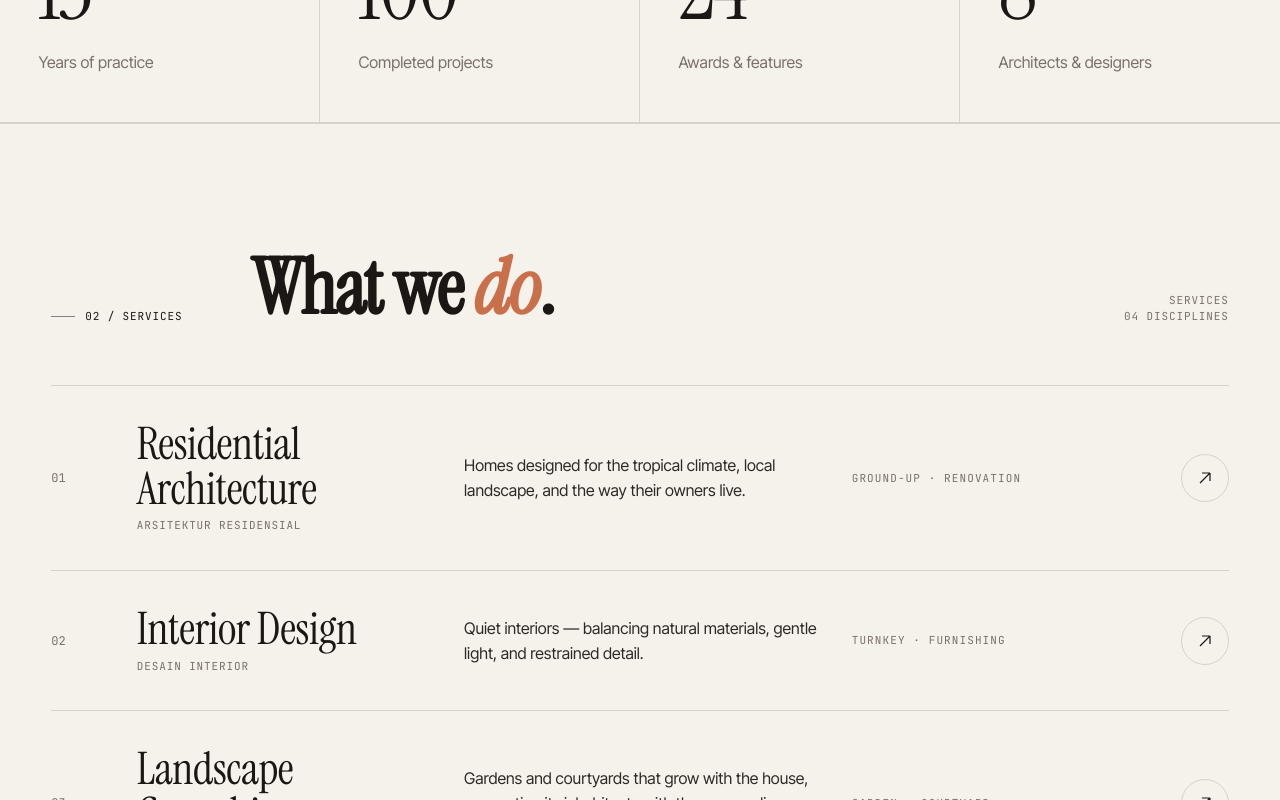
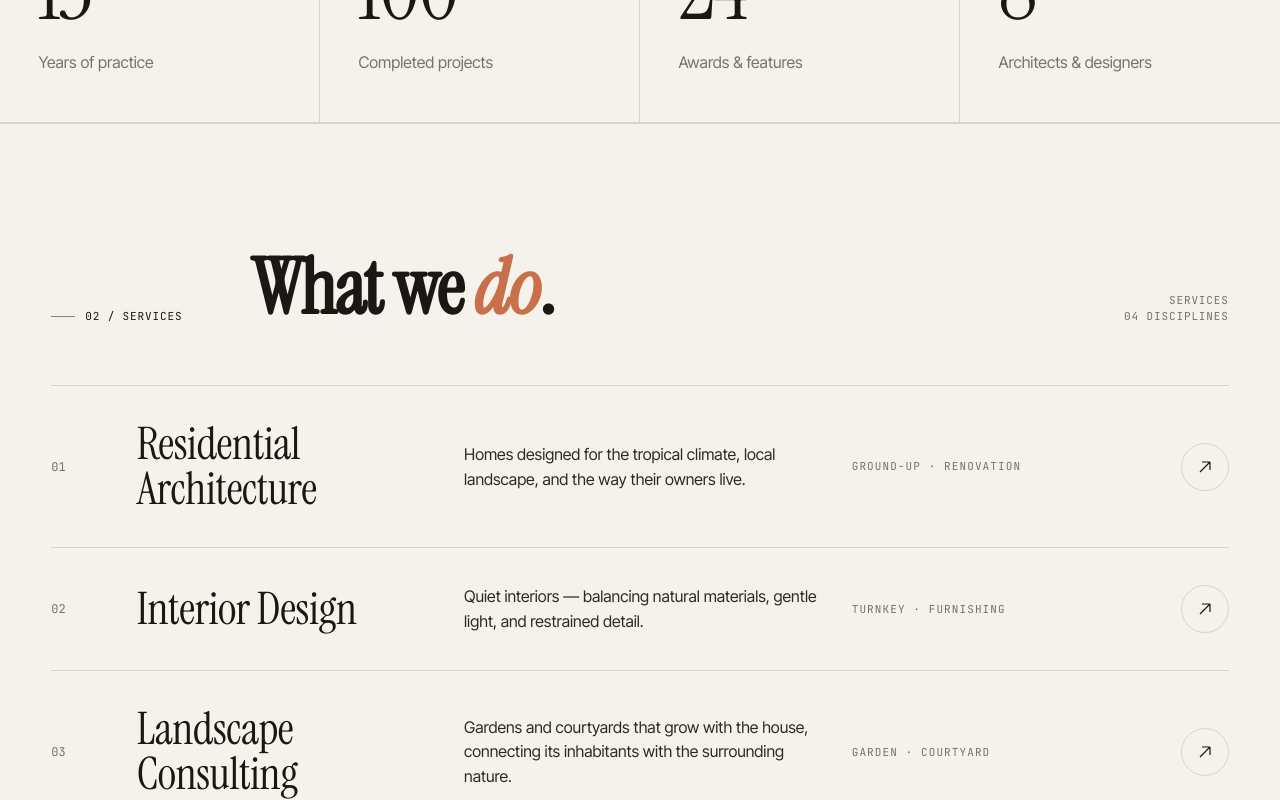
Before and after one commit to elvanrafif/RH-LANDING, a React (Vite) app: page / in a window 1280 px wide. Shown: the part 2000-2800 px from the top of the page. Built offline with nearby package versions, Linux system fonts and the light colour scheme; no server answers.

Commit message:
fix(services): remove redundant secondary language subtext below title

```diff
--- a/src/components/Services.tsx
+++ b/src/components/Services.tsx
@@ -43,7 +43,6 @@ export const Services: React.FC = () => {
             <div className="service-row__num">{s.num}</div>
             <div>
               <div className="service-row__title" dangerouslySetInnerHTML={{ __html: isEn ? s.en : s.title }}></div>
-              <div className="mono" style={{color: "var(--muted)", marginTop: 6}}>{isEn ? s.title.replace('<br/>', ' ') : s.en}</div>
             </div>
             <div className="service-row__desc">{isEn ? s.desc_en : s.desc}</div>
             <div className="service-row__tag">{s.tag}</div>
```
